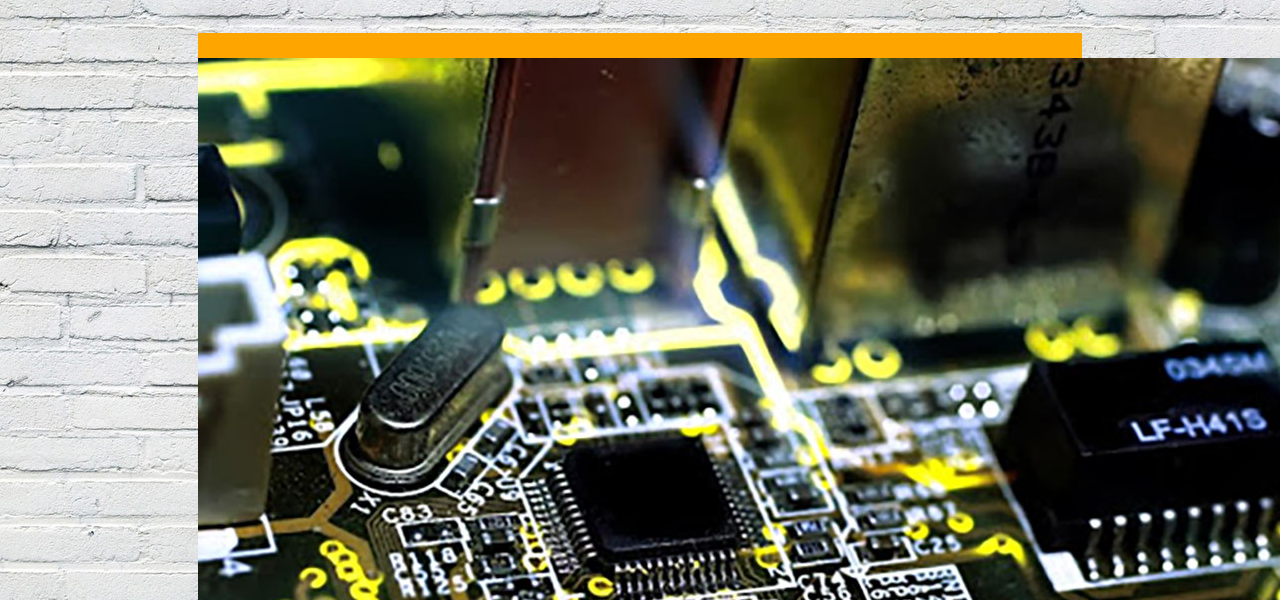
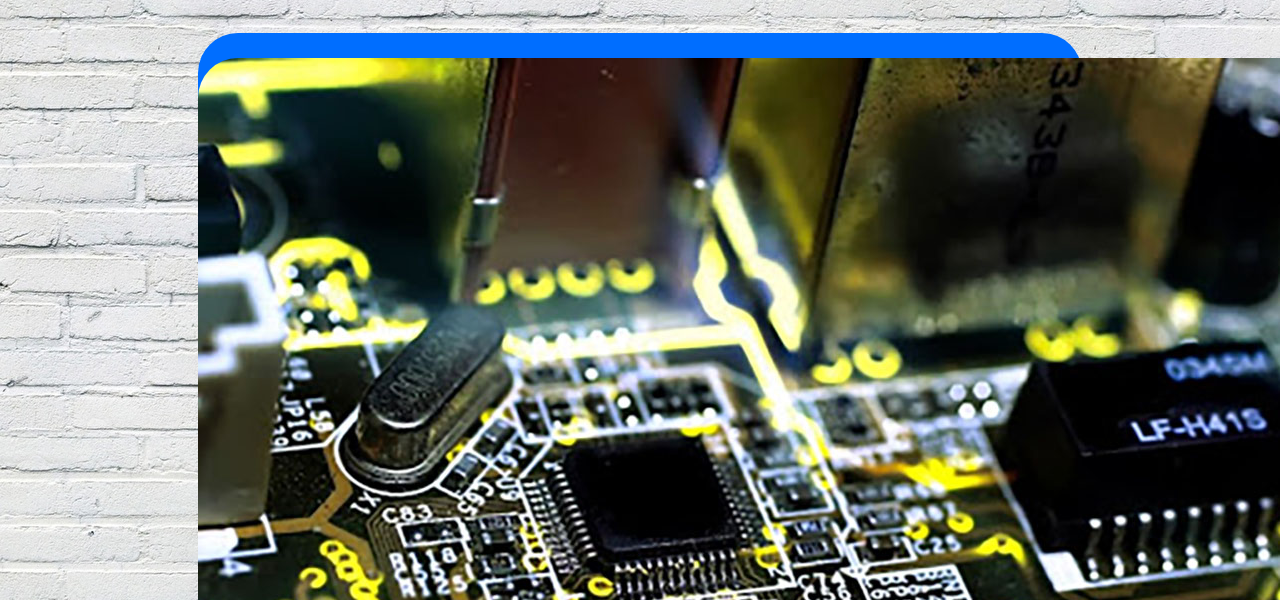
Before and after one commit to IgorSalvador/Tech-Solutions, a plain HTML site: page Site Tech-Solutions/index.html in a window 1280 px wide. Shown: the part 200-800 px from the top of the page. Drawn offline with Linux system fonts and the light colour scheme.

Commit message:
Update style.css

```diff
--- a/Site Tech-Solutions/estilos/style.css
+++ b/Site Tech-Solutions/estilos/style.css
@@ -64,11 +64,12 @@ a {
   }
 
   .background{
-      background-color: orange;
+      background-color: rgb(0, 110, 255);
       margin-left: 15%;
       margin-right: 15%;
       padding-top: 2%;
       padding-bottom: 2%;
+      border-radius: 30pt;
   }
 
   .txt{
@@ -83,6 +84,7 @@ a {
     margin: 0 auto;
     animation: slide 10s infinite;
     animation-direction: alternate;
+    border-radius: 30pt;
   }
 
   @keyframes slide{
```
